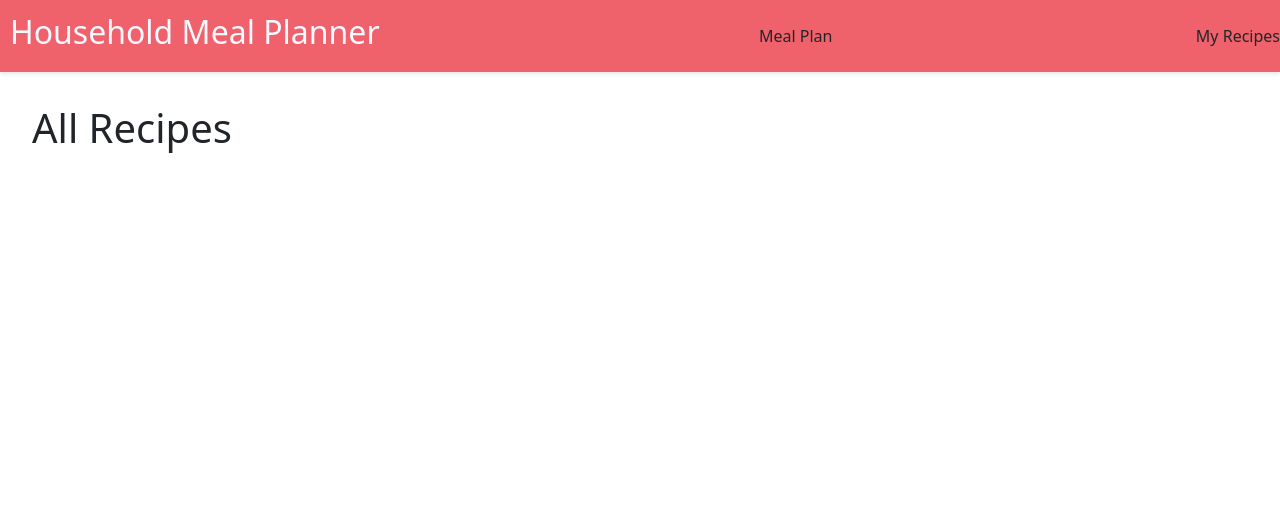
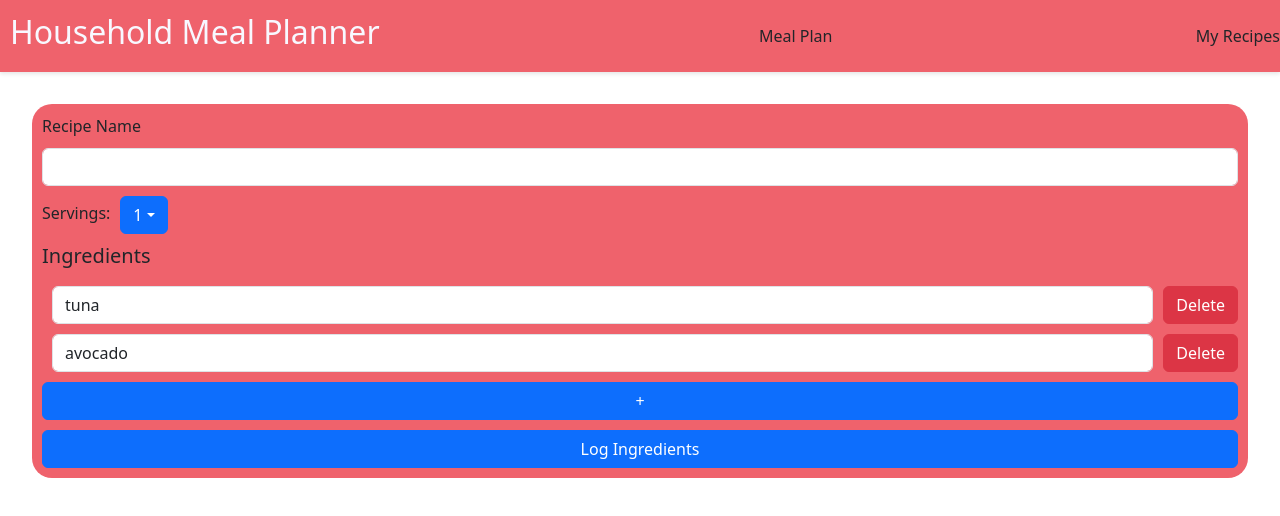
Before and after one commit to daniafernandez/meal-planner, a React (Vite) app in the folder client/: page /recipes in a window 1280 px wide. Shown: the top 516 px of the page. Built offline with nearby package versions, Linux system fonts and the light colour scheme.

Commit message:
implemented basic recipe editor with recipe name, servings, and dynamic ingredient inputs (only name)

```diff
--- a/client/src/components/TextInput.tsx
+++ b/client/src/components/TextInput.tsx
@@ -1,5 +1,5 @@
 interface Props {
-    label: string;
+    label?: string;
     value: string;
     onChange: (newValue: string) => void;
   }
--- a/client/src/pages/Recipes.tsx
+++ b/client/src/pages/Recipes.tsx
@@ -1,5 +1,140 @@
+import { useState } from "react";
+import axios from "axios";
+import TextInput from "../components/TextInput";
+import DropDown from "../components/DropDown";
+
 function Recipes() {
-    return <h1>All Recipes</h1>;
+
+  interface Ingredient {
+    name: string;
+    units: string;
+    quantity: number;
+  }
+
+  interface Recipe {
+      name: string;
+      serves: number;
+      ingredients: Ingredient[];
+  }
+
+  const [recipeDraft, setRecipeDraft] = useState<Recipe>({
+      name: "",
+      serves: 1,
+      ingredients: [{
+        "name": "tuna",
+        "units": "cans",
+        "quantity": 2
+    },
+    {
+        "name": "avocado",
+        "units": "avocados",
+        "quantity": 1
+    },],
+  })
+
+  const testRecipe: Recipe ={
+    "name": "my recipe",
+    "serves": 2,
+    "ingredients": [
+        {
+            "name": "tuna",
+            "units": "cans",
+            "quantity": 2
+        },
+        {
+            "name": "avocado",
+            "units": "avocados",
+            "quantity": 1
+        },
+    ]
+
+  }
+
+  const addRecipe = () => {
+    axios
+        .post("http://127.0.0.1:5000/addRecipe", testRecipe)
+        .then((response) => {
+          console.log(response);
+        })
+        .catch((error) => {
+          console.error("Error adding recipe:", error);
+        });
+  }
+
+    return (
+      <>
+      <div className='tableRound' style={{display: "flex", flexDirection: "column", gap: "10px"}}>
+        <TextInput
+          label={"Recipe Name"}
+          value={recipeDraft["name"] || ""}
+          onChange={(newValue) => setRecipeDraft((prev) => ({ ...prev, name: newValue }))}
+        />
+        <DropDown
+            label="Servings:"
+            options={[
+              "0.5", "1", "1.5", "2", "2.5", "3", "3.5", "4", "4.5", "5",
+              "5.5", "6", "6.5", "7", "7.5", "8", "8.5", "9", "9.5", "10"
+            ]
+            }
+            defaultOption={String(recipeDraft["serves"])}
+            onOptionSelect={(newValue) => setRecipeDraft((prev) => ({ ...prev, serves: Number(newValue)}))}
+        />
+        <h5>Ingredients</h5>
+        <div className="ingredientInputList">
+          {recipeDraft.ingredients.map((ingredient, index) => (
+            <div key={index} className="ingredientInput">
+              <TextInput
+                key={index}
+                value={ingredient.name || ""}
+                onChange={(newValue) =>
+                  setRecipeDraft((prev) => ({
+                    ...prev,
+                    ingredients: prev.ingredients.map((ing, i) =>
+                      i === index ? { ...ing, name: newValue } : ing
+                    )
+                  }))
+                }
+              />
+              <button
+                  onClick={() => {
+                    setRecipeDraft((prev) => ({
+                      ...prev,
+                      ingredients: prev.ingredients.filter((_, i) => i !== index) // Remove ingredient at index
+                    }));
+                  }}
+                  className='btn btn-danger'
+              >
+                  Delete
+              </button>
+          </div>
+          ))}
+        </div>
+        <button
+                onClick={() => {
+                  setRecipeDraft((prev) => ({
+                    ...prev,
+                    ingredients: [
+                      ...prev.ingredients,
+                      {name: "", units: "", quantity: 0}
+                    ]
+                  }))
+
+                }}
+                className='btn btn-primary'
+            >
+                +
+        </button>
+        <button
+                onClick={() => {
+                    console.log(recipeDraft);
+                }}
+                className='btn btn-primary'
+            >
+                Log Ingredients
+          </button>
+      </div>
+      </>
+    )
   }
 
   export default Recipes;
--- a/client/src/styles/App.css
+++ b/client/src/styles/App.css
@@ -91,3 +91,15 @@ th {
 .has-label {
   margin-left: 10px;
 }
+
+.ingredientInputList {
+  display: flex;
+  flex-direction: column; /* Ensures each pair stacks below the other */
+  gap: 10px; /* Adds space between each ingredient row */
+}
+
+.ingredientInput {
+  display: flex;
+  align-items: center; /* Aligns input and button vertically */
+  gap: 10px; /* Adds space between input and button */
+}
```
